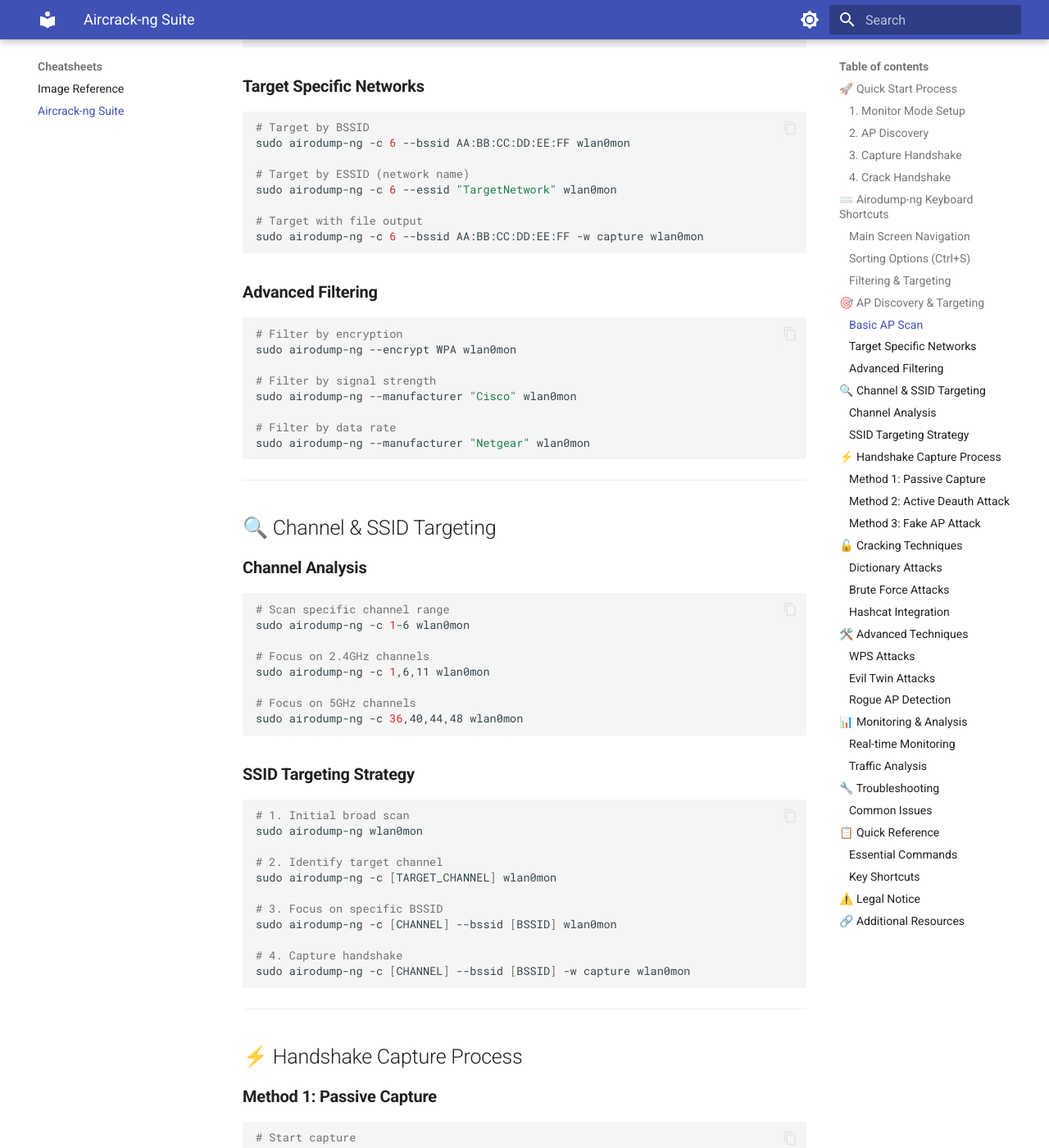
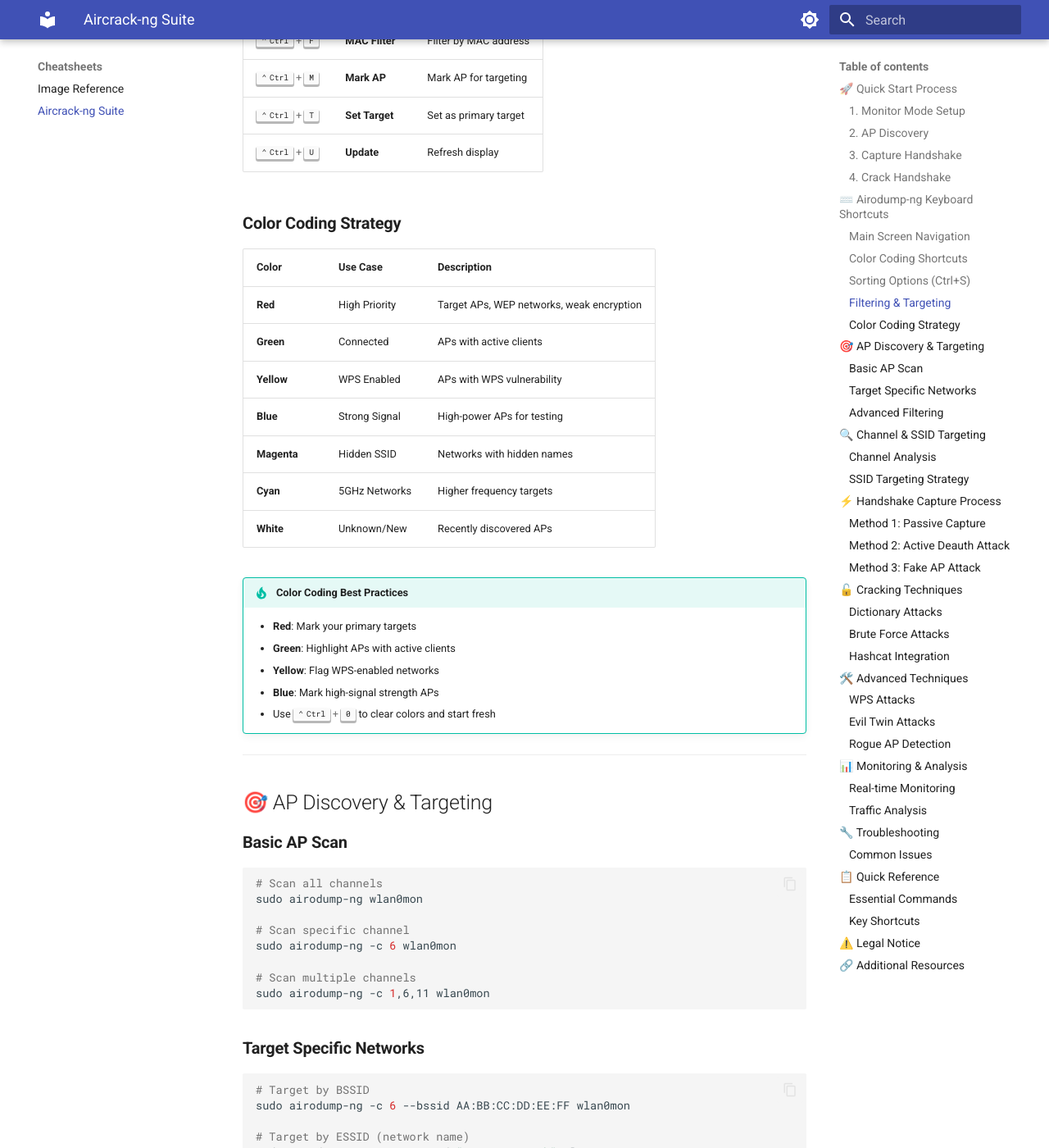
Before and after one commit to DirtyOptics/airbreach, an MkDocs documentation site: the page built from docs/cheatsheets/aircrack-ng-cheatsheet.md, in a window 1280 px wide and 1400 px high, scrolled down 2967 px. Shown: the whole window at 82% size. Built offline with MkDocs 1.6.1 and Material for MkDocs 9.7.7, drawn with Linux system fonts in a browser that asks for light colours; some of the changed text lies outside the part shown.

Commit message:
vault backup: 2025-10-22 07:02:31

```diff
--- a/docs/cheatsheets/aircrack-ng-cheatsheet.md
+++ b/docs/cheatsheets/aircrack-ng-cheatsheet.md
@@ -67,6 +67,18 @@
 | ++ctrl+w++ | **Write** | Write to file |
 | ++ctrl+x++ | **Export** | Export data |
 
+### **Color Coding Shortcuts**
+| Key | Action | Description |
+|-----|--------|-------------|
+| ++ctrl+1++ | **Red** | Highlight in red |
+| ++ctrl+2++ | **Green** | Highlight in green |
+| ++ctrl+3++ | **Yellow** | Highlight in yellow |
+| ++ctrl+4++ | **Blue** | Highlight in blue |
+| ++ctrl+5++ | **Magenta** | Highlight in magenta |
+| ++ctrl+6++ | **Cyan** | Highlight in cyan |
+| ++ctrl+7++ | **White** | Highlight in white |
+| ++ctrl+0++ | **Clear** | Remove color highlighting |
+
 ### **Sorting Options** (++ctrl+s++)
 - **PWR** - Signal strength
 - **Beacons** - Number of beacons
@@ -85,6 +97,24 @@
 | ++ctrl+m++ | **Mark AP** | Mark AP for targeting |
 | ++ctrl+t++ | **Set Target** | Set as primary target |
 | ++ctrl+u++ | **Update** | Refresh display |
+
+### **Color Coding Strategy**
+| Color | Use Case | Description |
+|-------|----------|-------------|
+| **Red** | High Priority | Target APs, WEP networks, weak encryption |
+| **Green** | Connected | APs with active clients |
+| **Yellow** | WPS Enabled | APs with WPS vulnerability |
+| **Blue** | Strong Signal | High-power APs for testing |
+| **Magenta** | Hidden SSID | Networks with hidden names |
+| **Cyan** | 5GHz Networks | Higher frequency targets |
+| **White** | Unknown/New | Recently discovered APs |
+
+!!! tip "Color Coding Best Practices"
+    - **Red**: Mark your primary targets
+    - **Green**: Highlight APs with active clients
+    - **Yellow**: Flag WPS-enabled networks
+    - **Blue**: Mark high-signal strength APs
+    - Use ++ctrl+0++ to clear colors and start fresh
 
 ---
 
```
